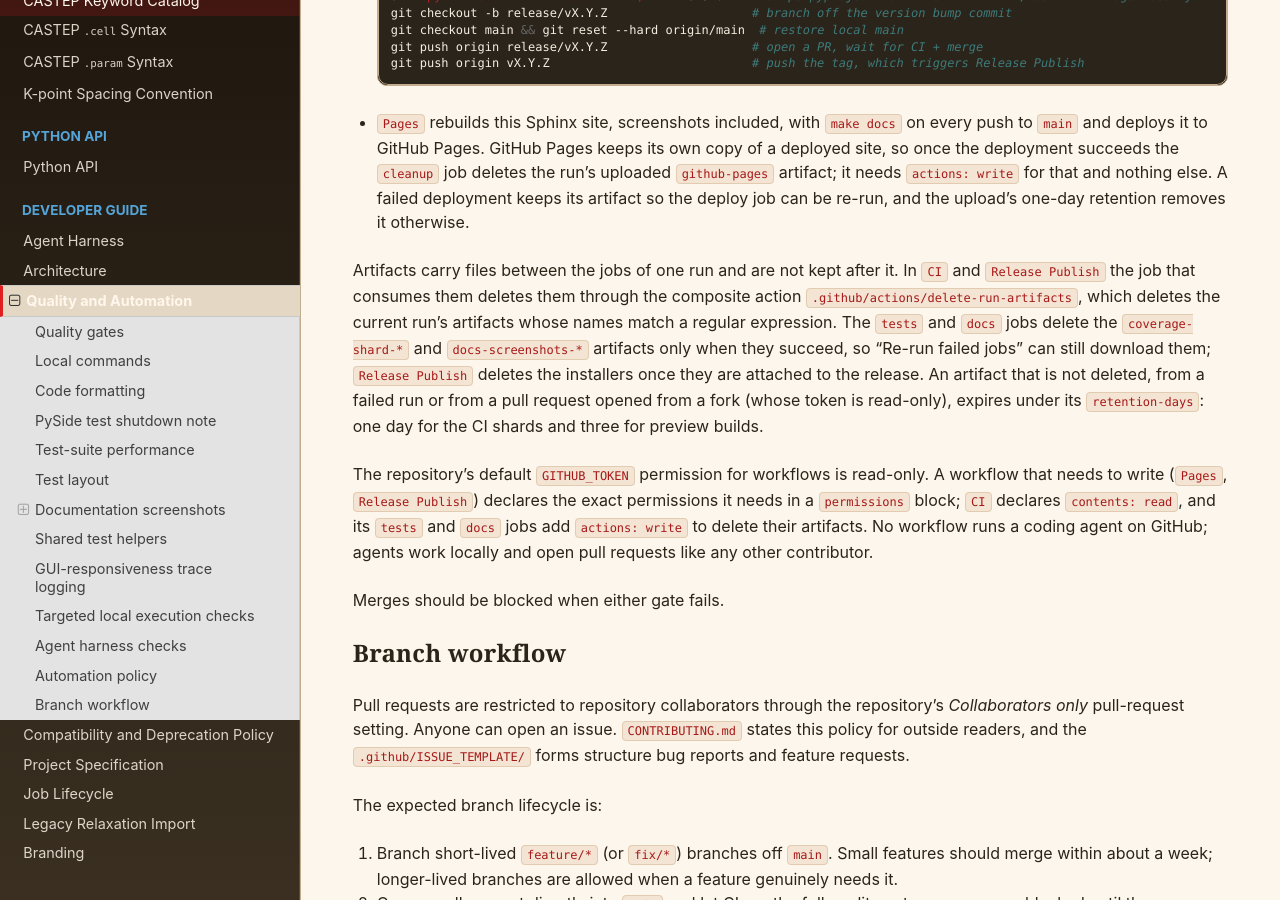
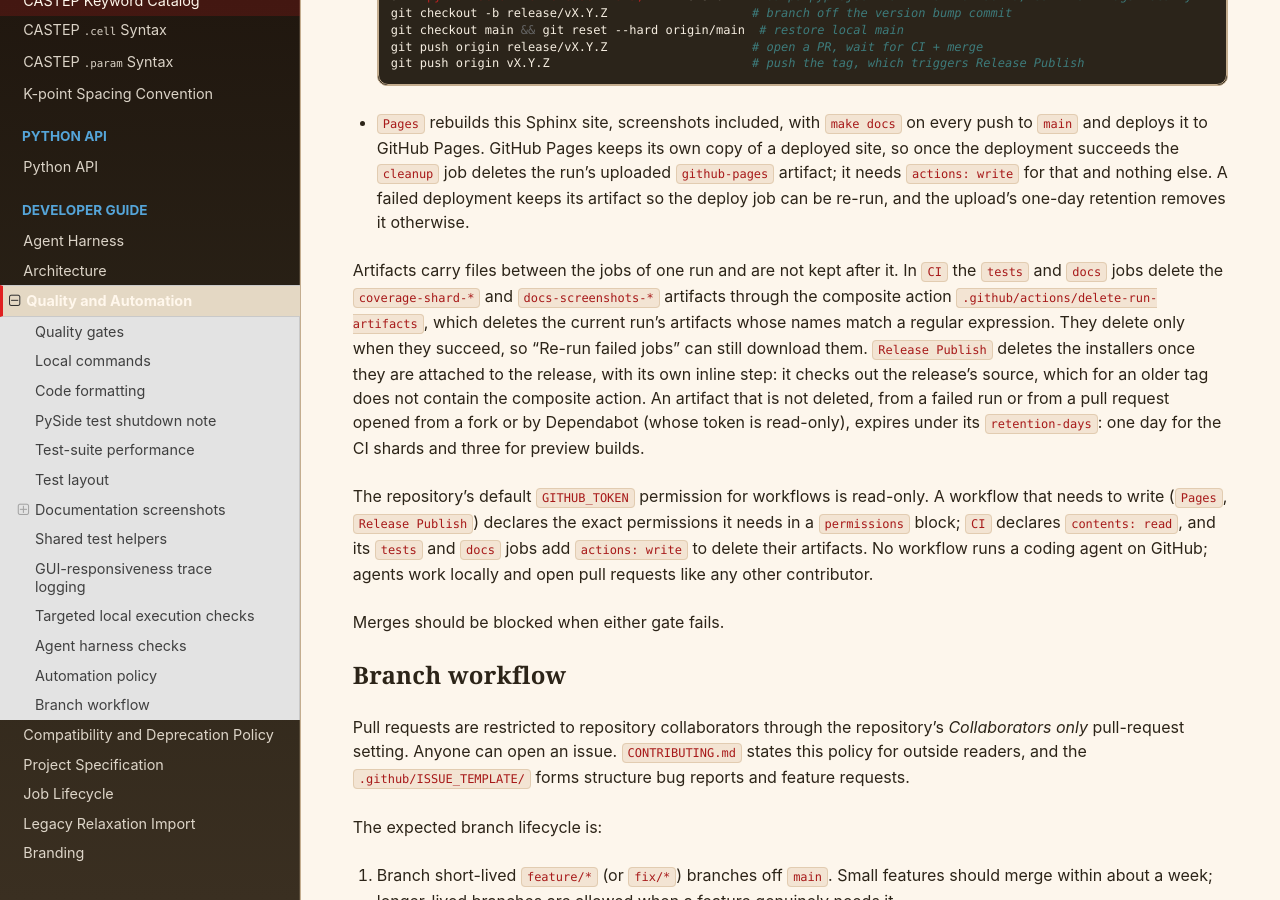
Before and after one commit to BenHuddart/mufinder, a Sphinx documentation site: the page built from docs/quality_and_automation.rst, in a window 1280 px wide and 900 px high, scrolled down 14520 px. Built offline with Sphinx 7.4.7 and the Read the Docs theme 3.1.0, drawn with Linux system fonts in a browser that asks for light colours.

Commit message:
fix: skip artifact cleanup on Dependabot PRs and keep release cleanup inline
Dependabot pull requests get a read-only token, so the delete step would
fail the required tests and docs jobs. Release Publish checks out the
release's source, which for an older tag lacks the composite action, so it
keeps its own inline delete step.

Co-Authored-By: Claude Opus 5.5 <noreply@anthropic.com>

```diff
--- a/docs/quality_and_automation.rst
+++ b/docs/quality_and_automation.rst
@@ -824,16 +824,17 @@ continuous integration and tag-driven publishing:
   removes it otherwise.
 
 Artifacts carry files between the jobs of one run and are not kept after it.
-In ``CI`` and ``Release Publish`` the job that consumes them deletes them
-through the composite action ``.github/actions/delete-run-artifacts``, which
-deletes the current run's artifacts whose names match a regular expression.
-The ``tests`` and ``docs`` jobs delete the ``coverage-shard-*`` and
-``docs-screenshots-*`` artifacts only when they succeed, so "Re-run failed
-jobs" can still download them; ``Release Publish`` deletes the installers once
-they are attached to the release. An artifact that is not deleted, from a
-failed run or from a pull request opened from a fork (whose token is
-read-only), expires under its ``retention-days``: one day for the CI shards and
-three for preview builds.
+In ``CI`` the ``tests`` and ``docs`` jobs delete the ``coverage-shard-*`` and
+``docs-screenshots-*`` artifacts through the composite action
+``.github/actions/delete-run-artifacts``, which deletes the current run's
+artifacts whose names match a regular expression. They delete only when they
+succeed, so "Re-run failed jobs" can still download them. ``Release Publish``
+deletes the installers once they are attached to the release, with its own
+inline step: it checks out the release's source, which for an older tag does
+not contain the composite action. An artifact that is not deleted, from a
+failed run or from a pull request opened from a fork or by Dependabot (whose
+token is read-only), expires under its ``retention-days``: one day for the CI
+shards and three for preview builds.
 
 The repository's default ``GITHUB_TOKEN`` permission for workflows is
 read-only. A workflow that needs to write (``Pages``, ``Release Publish``)
```
Also changed, not shown: 2 other files.
